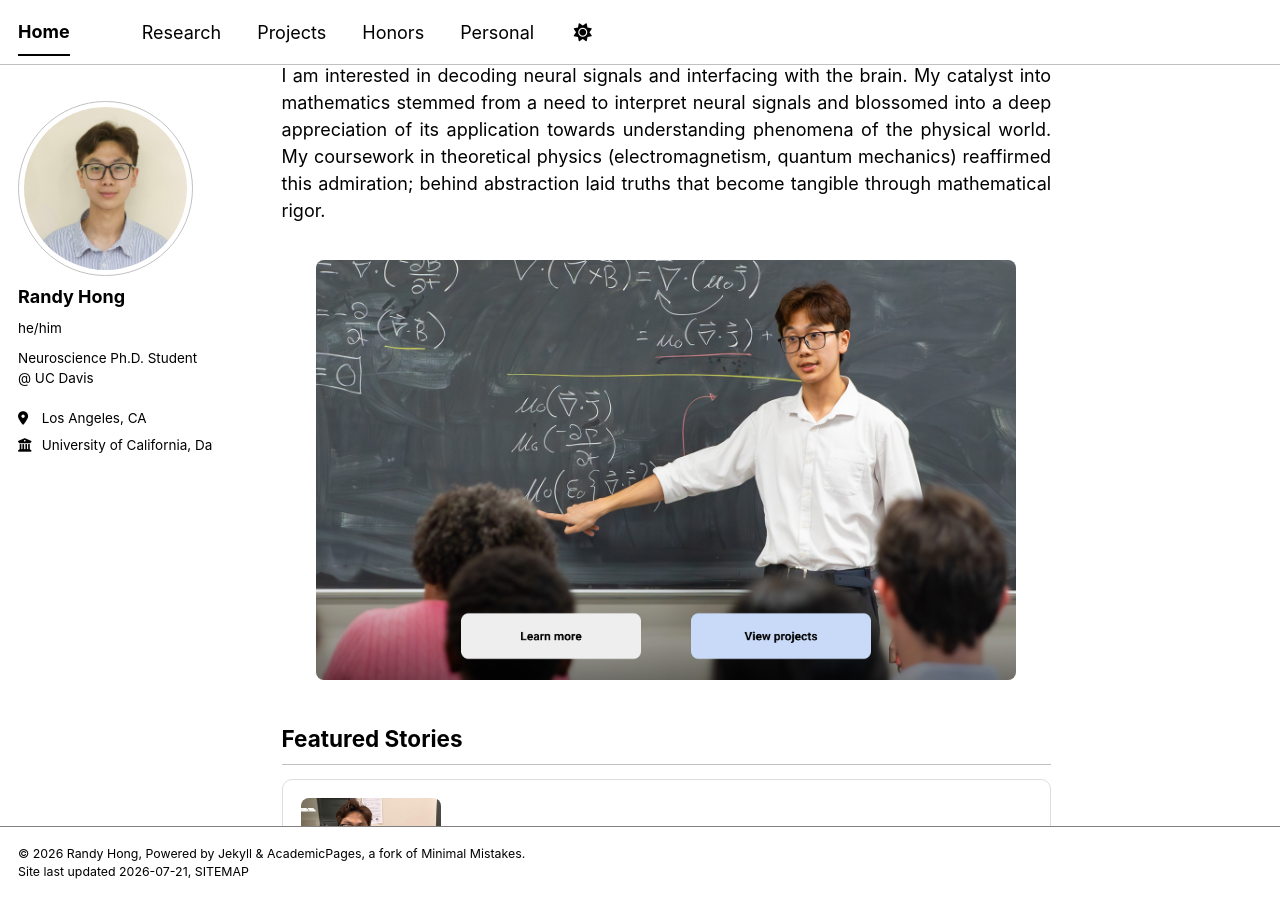
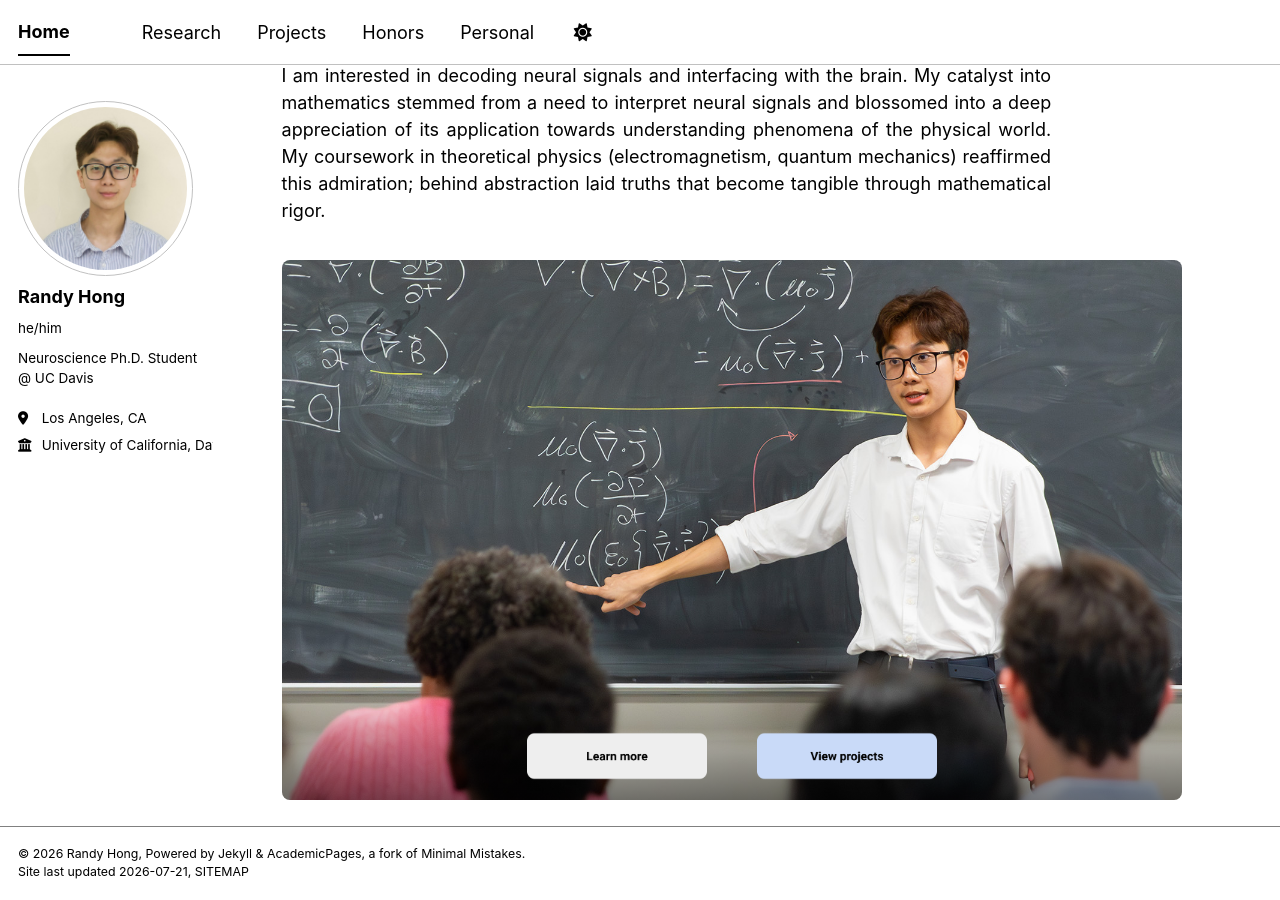
Before and after one commit to randyhongg/randyhongg.github.io, a Jekyll site: the page built from _pages/about.md, in a window 1280 px wide and 900 px high, scrolled down 786 px. Built offline with Jekyll 4.4.1, drawn with Linux system fonts in a browser that asks for light colours; a style sheet for code colours, icons or effects is not loaded.

Commit message:
Update about.md

```diff
--- a/_pages/about.md
+++ b/_pages/about.md
@@ -46,7 +46,7 @@
 }
 </style>
 
-<div class="hero-fade-in" style="position: relative; width: 120%; max-width: 700px; margin: 0 auto;">
+<div class="hero-fade-in" style="position: relative; width: 120%; max-width: 900px; margin: 0 auto;">
   <img src="../images/holland_teach.jpg" alt="Alt text" style="width: 100%; box-sizing: border-box; border: none; padding: 0; display: block; border-radius: 8px;">
 
   <div style="position: absolute; bottom: 0; left: 0; right: 0; height: 100px; background: linear-gradient(transparent, rgba(0,0,0,0.5)); border-radius: 0 0 8px 8px;"></div>
```
